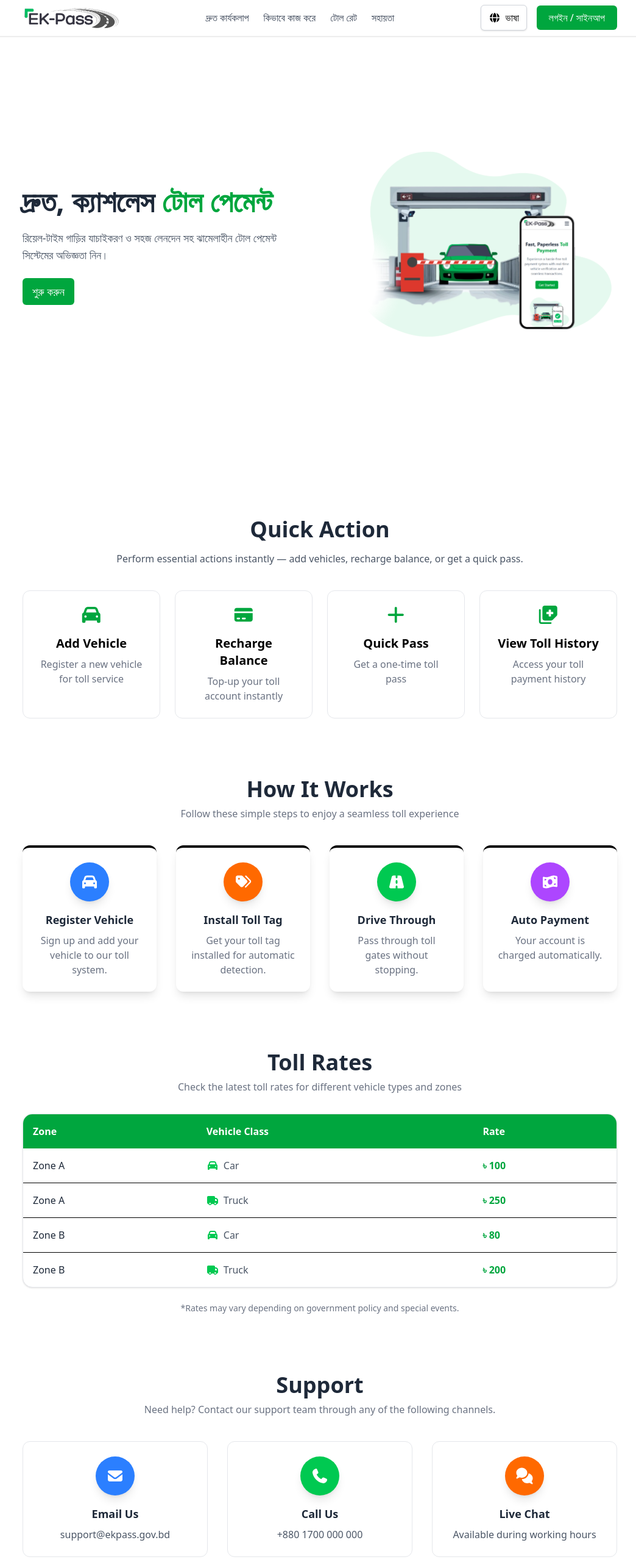
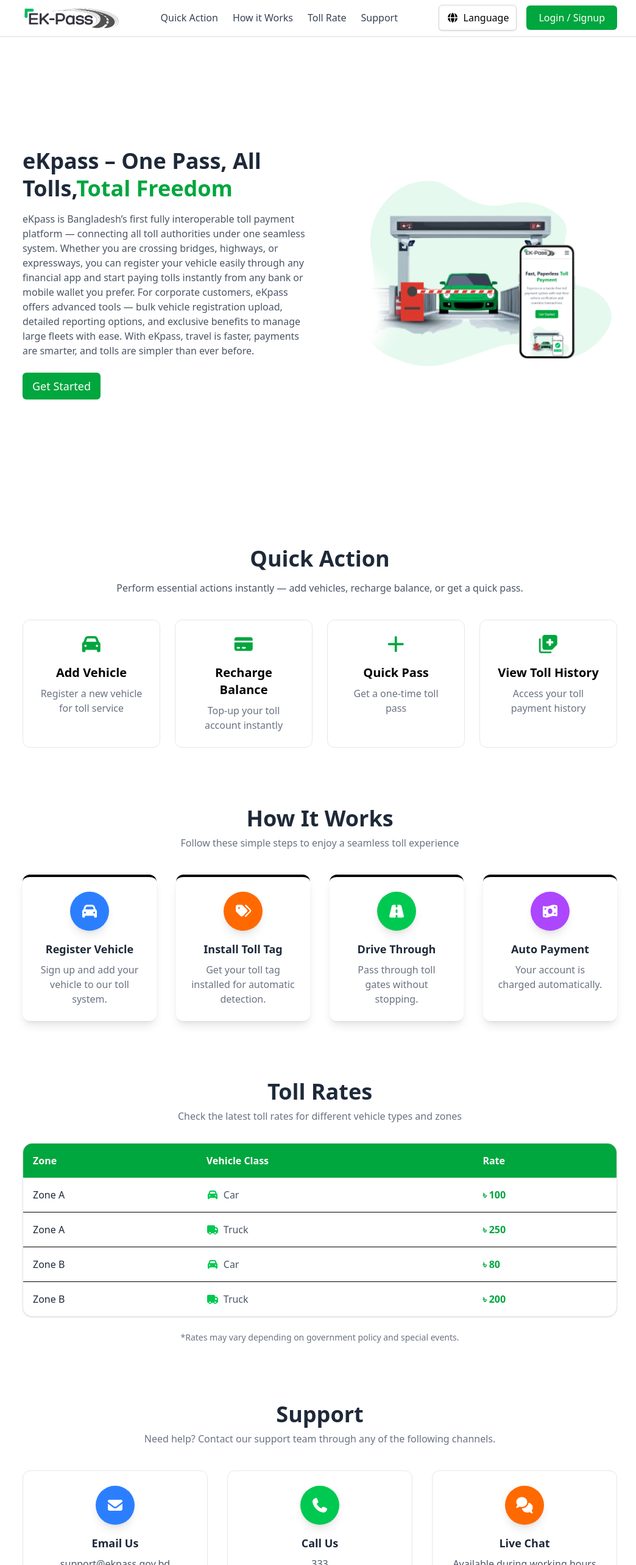
Before and after one commit to antorntech/ekpass-front, a React (Vite) app: page /landing in a window 1280 px wide. Shown: the top 2566 px of the page at 61% size, without its empty margins (115-1159 px from the left). Built offline with nearby package versions, Linux system fonts and the light colour scheme.

Commit message:
update en json for banner description

```diff
--- a/src/i18n.js
+++ b/src/i18n.js
@@ -9,8 +9,8 @@
     en: { translation: en },
     bn: { translation: bn },
   },
-  lng: "bn", // ডিফল্ট ভাষা
-  fallbackLng: "bn",
+  lng: "en", // ডিফল্ট ভাষা
+  fallbackLng: "en",
   interpolation: { escapeValue: false },
 });
 
--- a/src/locales/en.json
+++ b/src/locales/en.json
@@ -1,7 +1,7 @@
 {
   "banner": {
-    "title": "Fast, Cashless <green>Toll Payment</green>",
-    "description": "Experience a hassle-free toll payment system with real-time vehicle verification and seamless transactions.",
+    "title": "eKpass – One Pass, All Tolls,<green>Total Freedom</green>",
+    "description": "eKpass is Bangladesh’s first fully interoperable toll payment platform — connecting all toll authorities under one seamless system. Whether you are crossing bridges, highways, or expressways, you can register your vehicle easily through any financial app and start paying tolls instantly from any bank or mobile wallet you prefer. For corporate customers, eKpass offers advanced tools — bulk vehicle registration upload, detailed reporting options, and exclusive benefits to manage large fleets with ease. With eKpass, travel is faster, payments are smarter, and tolls are simpler than ever before.",
     "button": "Get Started"
   },
   "landingheader": {
--- a/src/pages/landing/Landing.jsx
+++ b/src/pages/landing/Landing.jsx
@@ -11,7 +11,7 @@
   return (
     <div>
       <LandingHeader />
-      <div className="mt-12 md:mt-0">
+      <div className="mt-12">
         <Banner />
         <QuickAction />
         <HowItWorks />
--- a/src/pages/landing/banner/Banner.jsx
+++ b/src/pages/landing/banner/Banner.jsx
@@ -11,15 +11,13 @@
       <div className="container mx-auto px-6 flex flex-col md:flex-row items-center gap-10">
         {/* Left Content */}
         <div className="flex-1 text-center md:text-left">
-          <h1 className="text-4xl md:text-5xl font-bold text-gray-800 leading-tight">
-            <h1 className="text-4xl md:text-5xl font-bold text-gray-800 leading-tight">
-              <Trans
-                i18nKey="banner.title"
-                components={{ green: <span className="text-green-600" /> }}
-              />
-            </h1>
+          <h1 className="text-3xl md:text-4xl font-bold text-gray-800 leading-tight">
+            <Trans
+              i18nKey="banner.title"
+              components={{ green: <span className="text-green-600" /> }}
+            />
           </h1>
-          <p className="mt-4 text-md md:text-lg text-gray-600">
+          <p className="mt-4 text-md text-gray-600">
             {t("banner.description")}
           </p>
           <button
--- a/src/pages/landing/support/Support.jsx
+++ b/src/pages/landing/support/Support.jsx
@@ -18,8 +18,8 @@
     {
       icon: faPhone,
       title: "Call Us",
-      value: "+880 1700 000 000",
-      link: "tel:+8801700000000",
+      value: "333",
+      link: "333",
       color: "bg-green-500",
     },
     {
```
